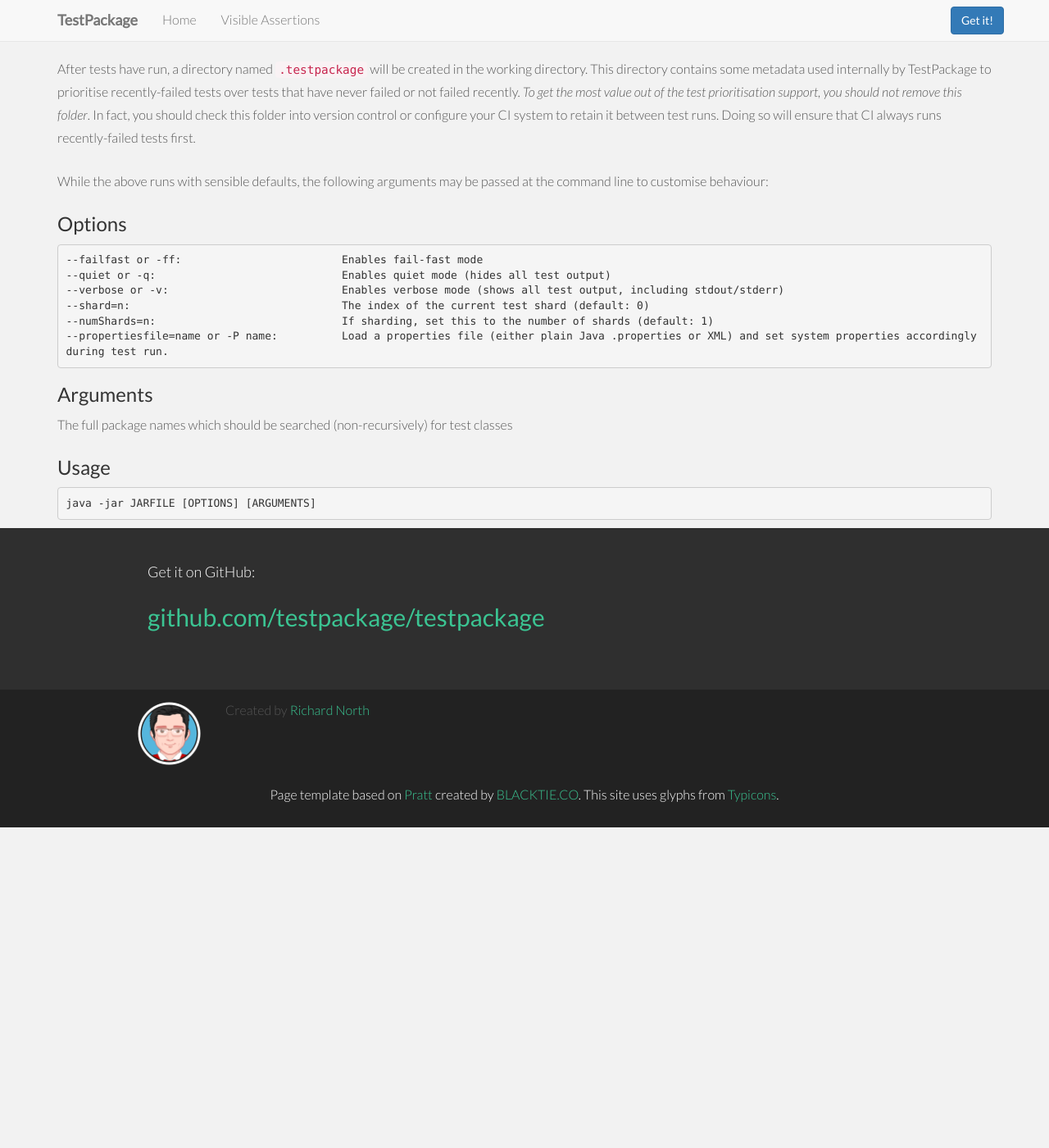
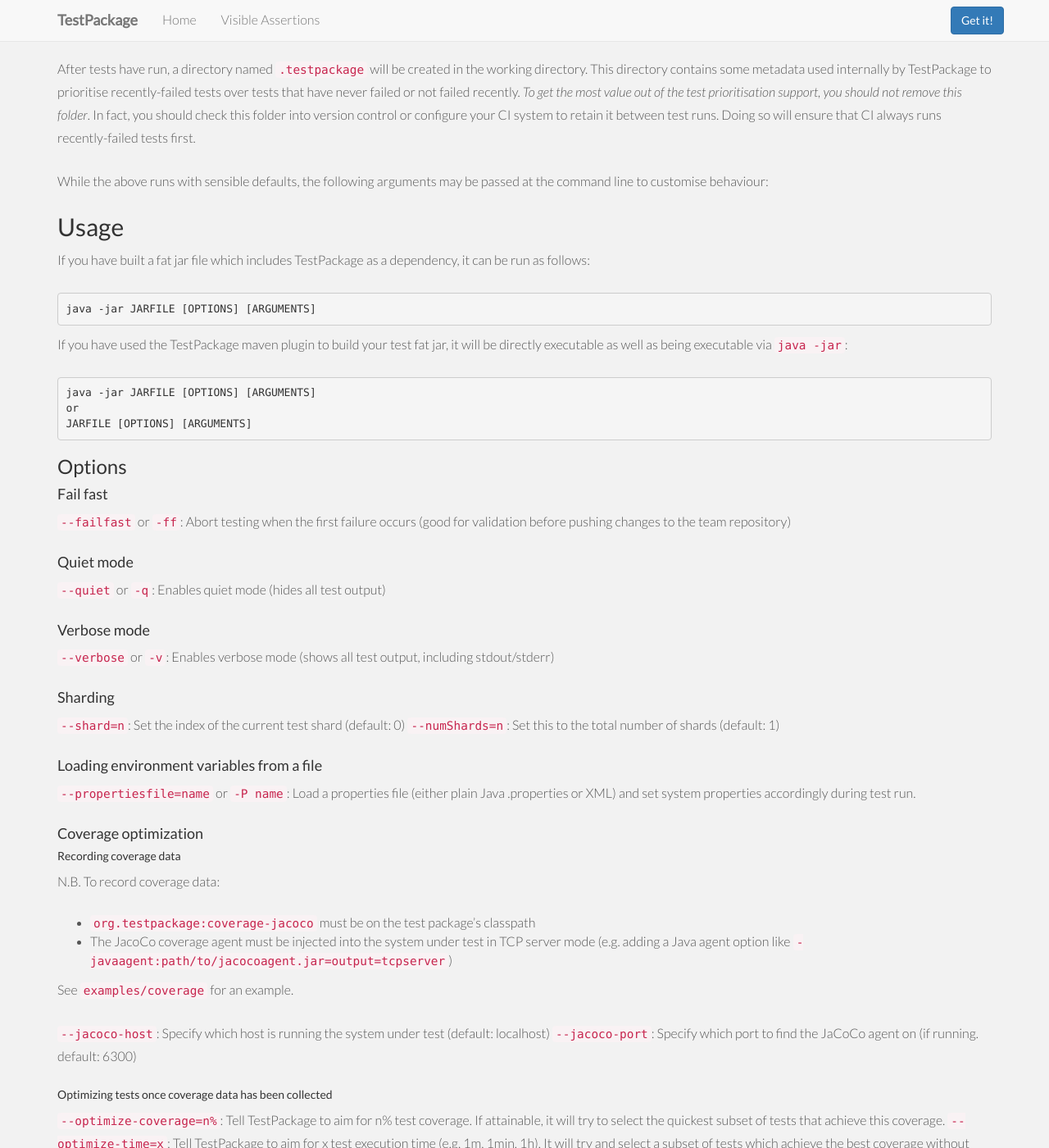
Before and after one commit to testpackage/testpackage.github.io, a Jekyll site: the page built from index.html, in a window 1280 px wide and 1400 px high, scrolled down 5422 px. Shown: the whole window at 82% size. Built offline with Jekyll 4.4.1, drawn with Linux system fonts in a browser that asks for light colours; nearby versions of some CDN libraries; some web fonts are replaced; Markdown is read by kramdown in place of the engine named in the settings; before the commit the page ends 6431 px from its top, so only the background shows below that; some of the changed text lies outside the part shown.

Commit message:
Updating usage documentation

```diff
--- a/_includes/usage.md
+++ b/_includes/usage.md
@@ -77,19 +77,89 @@
 
 While the above runs with sensible defaults, the following arguments may be passed at the command line to customise behaviour:
 
+## Usage
+
+If you have built a fat jar file which includes TestPackage as a dependency, it can be run as follows:
+
+    java -jar JARFILE [OPTIONS] [ARGUMENTS]
+
+If you have used the TestPackage maven plugin to build your test fat jar, it will be directly executable as well as being executable via `java -jar`:
+
+    java -jar JARFILE [OPTIONS] [ARGUMENTS]
+    or
+    JARFILE [OPTIONS] [ARGUMENTS]
+
 ### Options
 
-    --failfast or -ff:                         Enables fail-fast mode
-    --quiet or -q:                             Enables quiet mode (hides all test output)
-    --verbose or -v:                           Enables verbose mode (shows all test output, including stdout/stderr)
-    --shard=n:                                 The index of the current test shard (default: 0)
-    --numShards=n:                             If sharding, set this to the number of shards (default: 1)
-    --propertiesfile=name or -P name:          Load a properties file (either plain Java .properties or XML) and set system properties accordingly during test run.
+#### Fail fast
+
+`--failfast` or `-ff`: Abort testing when the first failure occurs (good for validation before pushing changes to the team repository)
+
+#### Quiet mode
+
+`--quiet` or `-q`: Enables quiet mode (hides all test output)
+
+#### Verbose mode
+
+`--verbose` or `-v`: Enables verbose mode (shows all test output, including stdout/stderr)
+
+#### Sharding
+
+`--shard=n`: Set the index of the current test shard (default: 0)
+`--numShards=n`: Set this to the total number of shards (default: 1)
+
+#### Loading environment variables from a file
+
+`--propertiesfile=name` or `-P name`: Load a properties file (either plain Java .properties or XML) and set system properties accordingly during test run.
+
+#### Coverage optimization
+
+##### Recording coverage data
+
+N.B. To record coverage data:
+
+ * `org.testpackage:coverage-jacoco` must be on the test package's classpath
+ * The JacoCo coverage agent must be injected into the system under test in TCP server mode (e.g. adding a Java agent option like `-javaagent:path/to/jacocoagent.jar=output=tcpserver`)
+
+See `examples/coverage` for an example.
+
+`--jacoco-host`: Specify which host is running the system under test (default: localhost)
+`--jacoco-port`: Specify which port to find the JaCoCo agent on (if running. default: 6300)
+
+##### Optimizing tests once coverage data has been collected
+
+`--optimize-coverage=n%`: Tell TestPackage to aim for n% test coverage. If attainable, it will try to select the quickest subset of tests that achieve this coverage.
+`--optimize-time=x`: Tell TestPackage to aim for x test execution time (e.g. 1m, 1min, 1h). It will try and select a subset of tests which achieve the best coverage without exceeding this execution time.
 
 ### Arguments
 
 The full package names which should be searched (non-recursively) for test classes
 
-### Usage
+### Usage examples
 
-    java -jar JARFILE [OPTIONS] [ARGUMENTS]
+Run all test classes found in `org.example.tests`:
+
+    target/functests.jar org.example.tests
+
+
+Run tests spread across three different test executors (note: afterwards, JUnit test report files output to `target` need to be merged separately):
+
+    target/functests.jar --shard=1 --numShards=3 org.example.tests          # On executor 1
+    target/functests.jar --shard=2 --numShards=3 org.example.tests          # On executor 2
+    target/functests.jar --shard=3 --numShards=3 org.example.tests          # On executor 3
+
+
+Record test coverage (e.g. with the app being tested running in Tomcat):
+
+    # Start Tomcat with a JaCoCo coverage recording agent
+    export CATALINA_OPTS="$CATALINA_OPTS -javaagent:path/to/jacocoagent.jar=output=tcpserver"
+    /path/to/tomcat/bin/startup.sh
+
+    # Run all tests
+    target/functests.jar org.example.tests
+
+
+Run an optimized subset of tests using previously captured coverage data. e.g. we might want to run a smoke test that takes
+no longer than 5 minutes, but achieves the best coverage possible in that time:
+
+    target/functests.jar --optimize-time=5min org.example.tests
```
